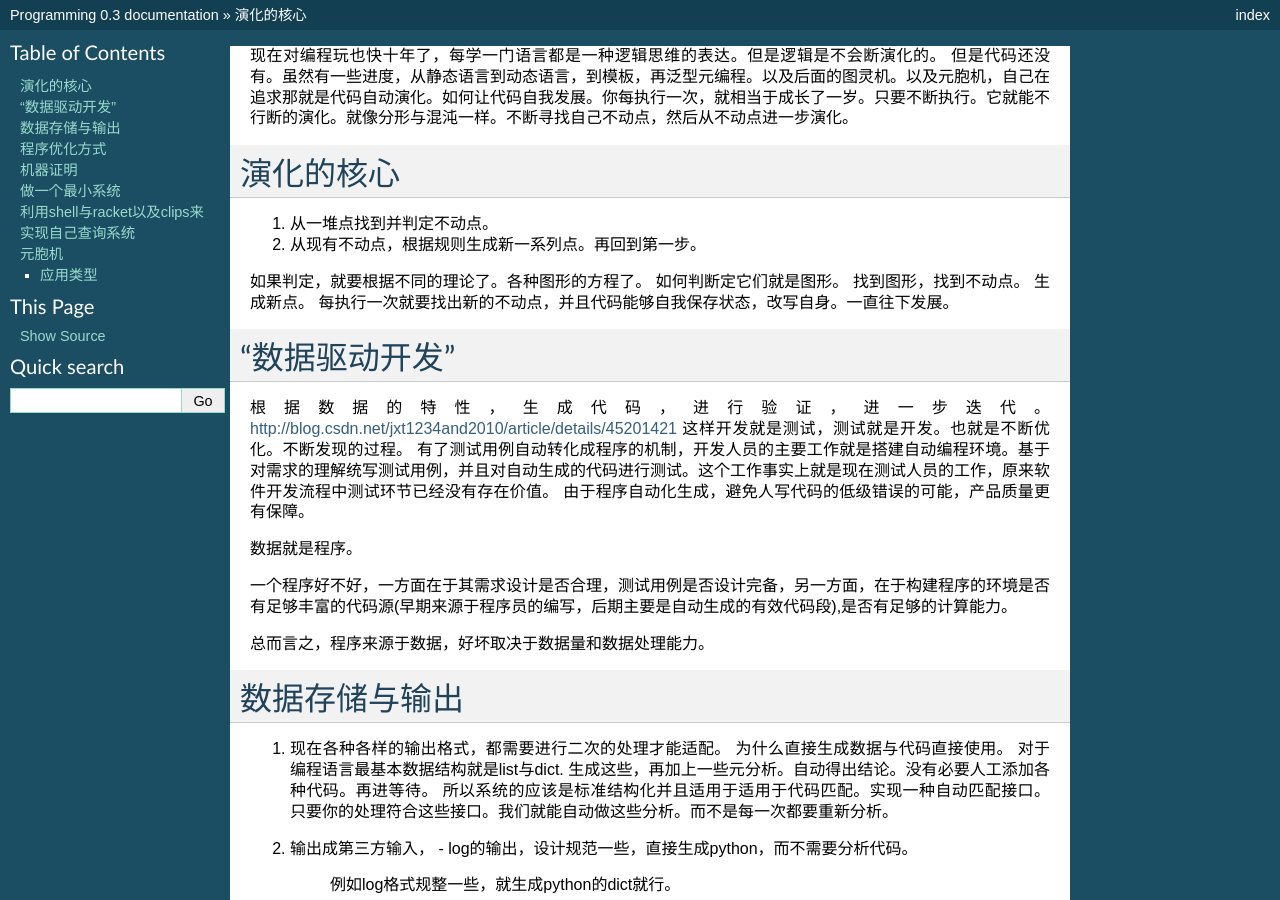
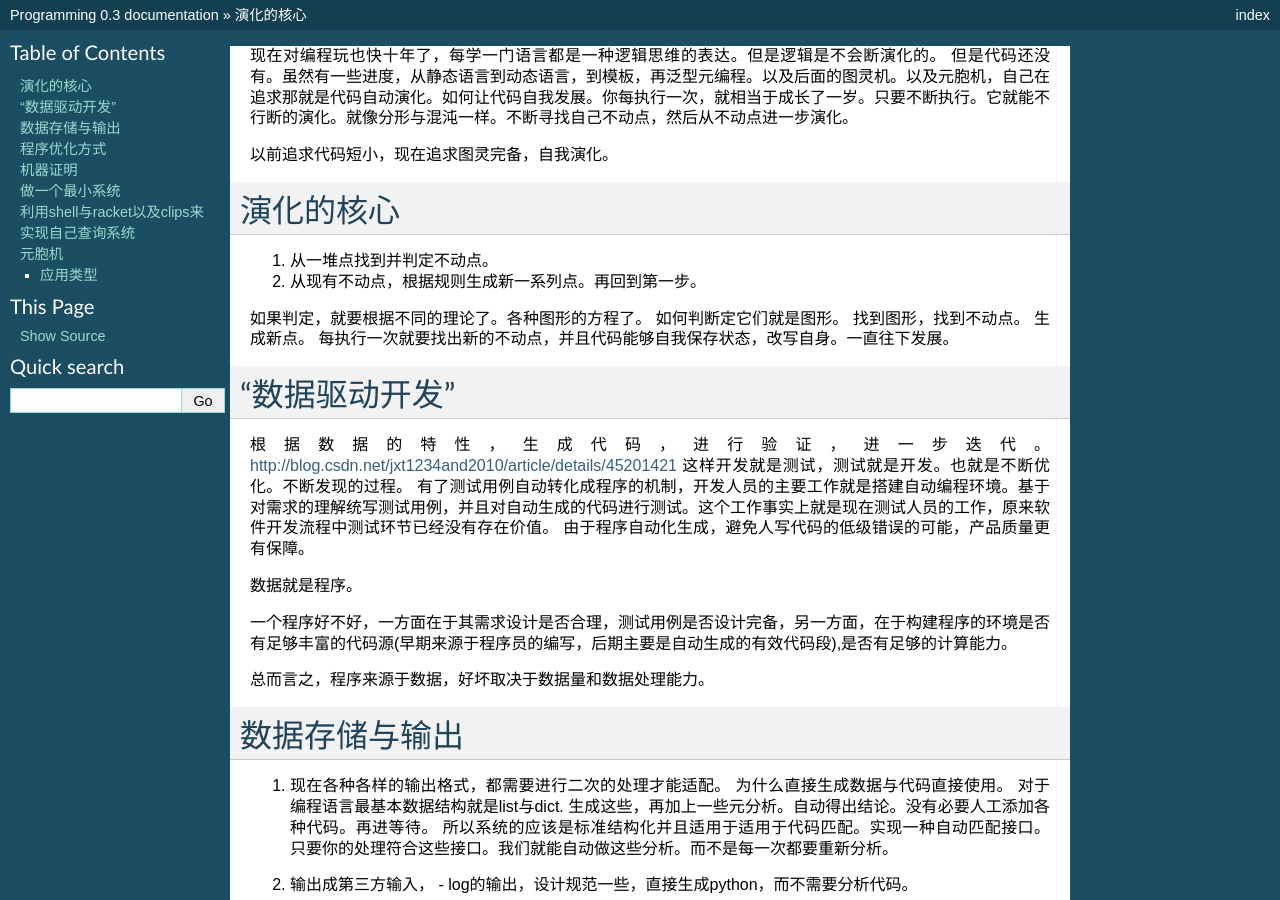
Before and after one commit to gwli/Programming, a Sphinx documentation site: the page built from source/content/Stage_3/languageEvolve.rst, in a window 1280 px wide and 900 px high. Built offline with Sphinx 7.4.7, drawn with Linux system fonts in a browser that asks for light colours.

Commit message:
1949 片面追求短小

```diff
--- a/source/content/Stage_3/languageEvolve.rst
+++ b/source/content/Stage_3/languageEvolve.rst
@@ -1,5 +1,7 @@
 现在对编程玩也快十年了，每学一门语言都是一种逻辑思维的表达。但是逻辑是不会断演化的。
 但是代码还没有。虽然有一些进度，从静态语言到动态语言，到模板，再泛型元编程。以及后面的图灵机。以及元胞机，自己在追求那就是代码自动演化。如何让代码自我发展。你每执行一次，就相当于成长了一岁。只要不断执行。它就能不行断的演化。就像分形与混沌一样。不断寻找自己不动点，然后从不动点进一步演化。
+
+以前追求代码短小，现在追求图灵完备，自我演化。
 
 演化的核心
 ==========
```
